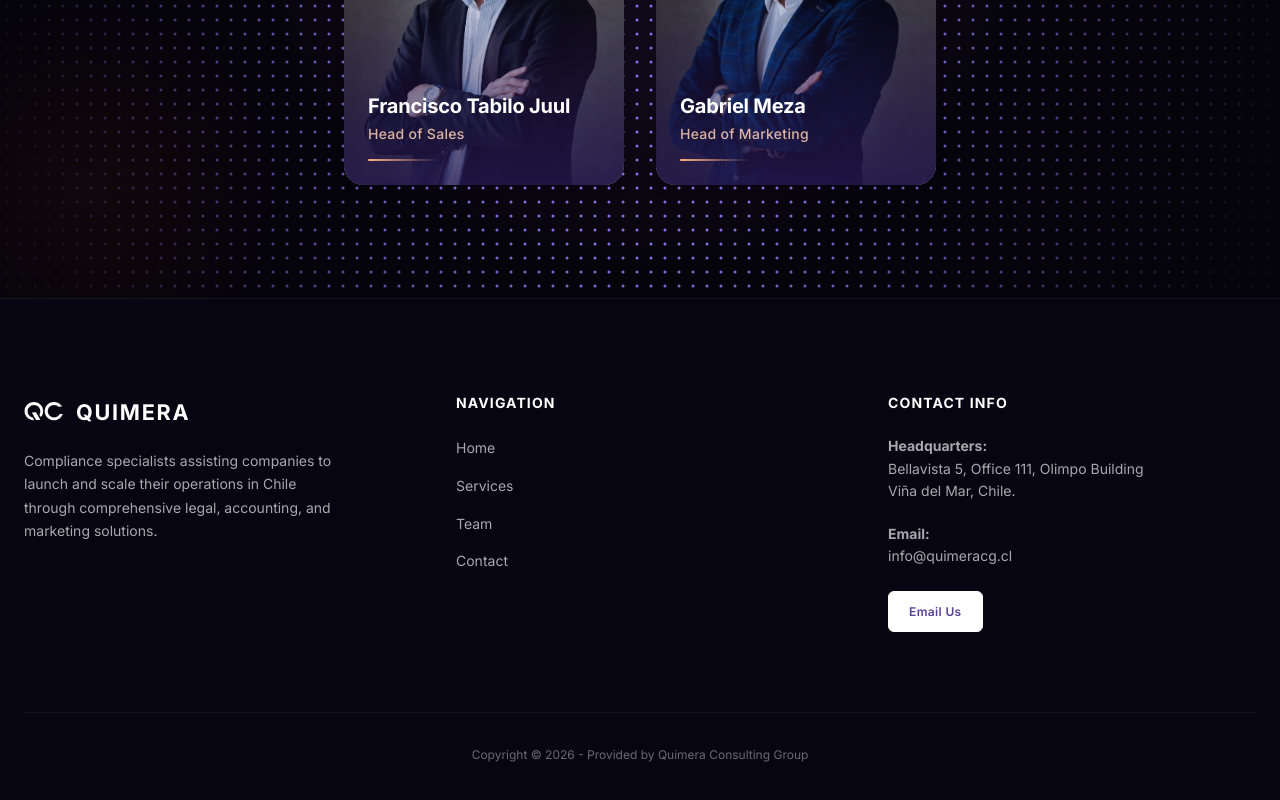
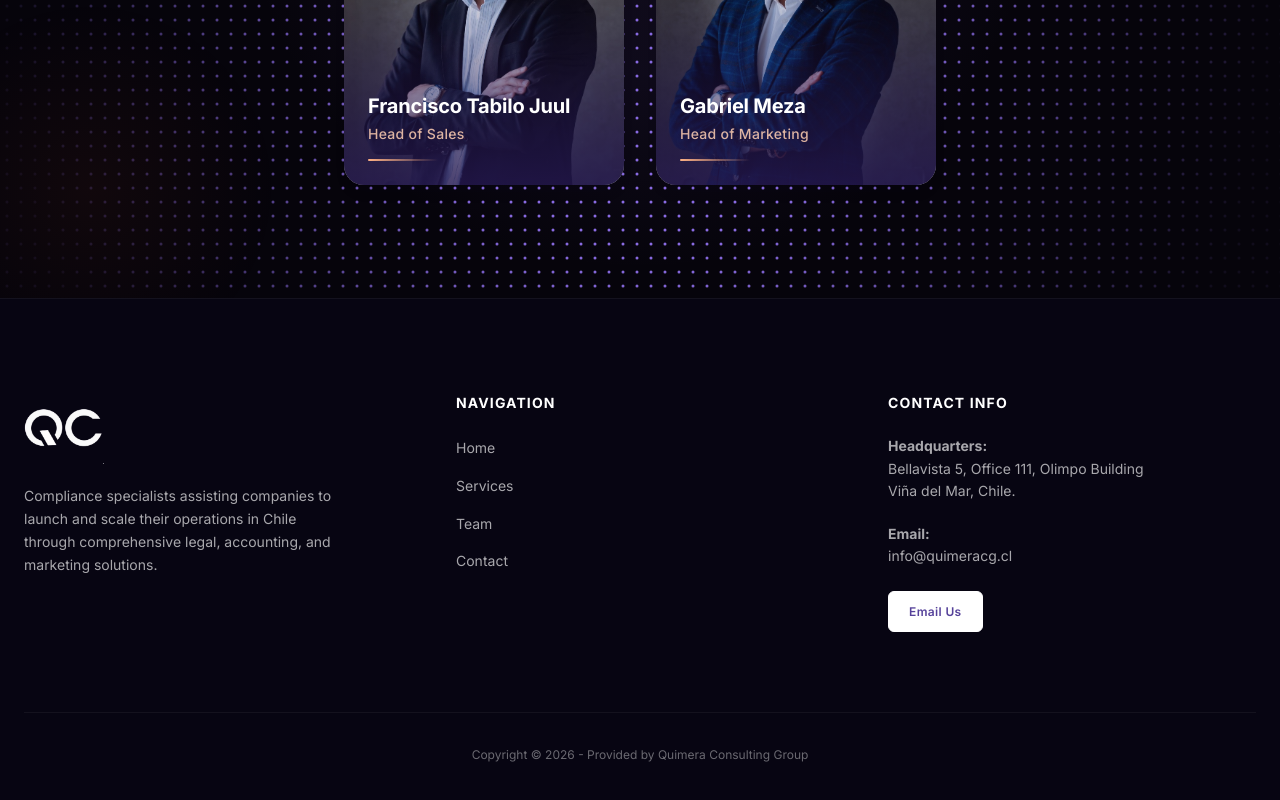
Before and after one commit to marketingfuentesjuul/quimera, a React (Vite) app: page /team in a window 1280 px wide. Shown: the part 1065-1865 px from the top of the page. Built offline with nearby package versions, Linux system fonts and the light colour scheme.

Commit message:
Remove QUIMERA text and double size of QC logo in footer

```diff
--- a/src/components/Footer.jsx
+++ b/src/components/Footer.jsx
@@ -40,17 +40,8 @@ const Footer = () => {
               <img
                 src="/images/logo-qc-white.png"
                 alt="Quimera QC Logo"
-                style={{ width: '40px', height: 'auto', objectFit: 'contain' }}
+                style={{ width: '80px', height: 'auto', objectFit: 'contain' }}
               />
-              <span style={{
-                fontFamily: 'var(--font-title)',
-                fontSize: '1.35rem',
-                fontWeight: 'var(--weight-bold)',
-                letterSpacing: '0.08em',
-                color: '#ffffff'
-              }}>
-                QUIMERA
-              </span>
             </div>
             <p style={{
               color: 'rgba(255, 255, 255, 0.65)',
```
